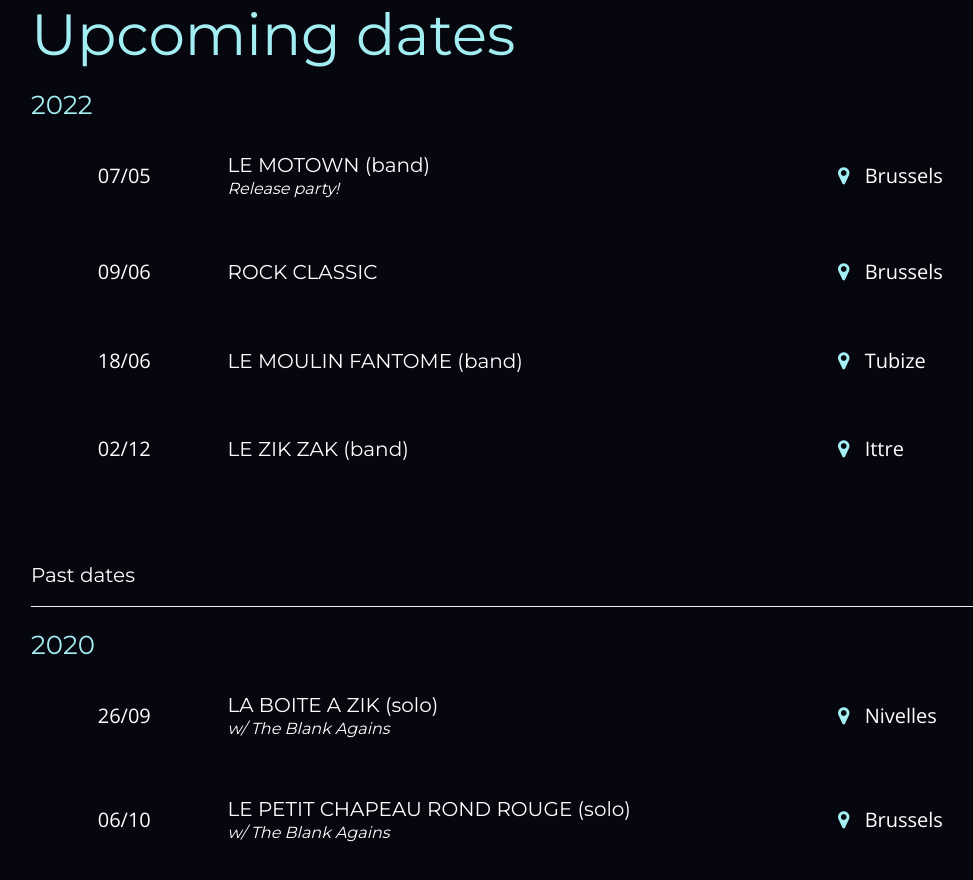
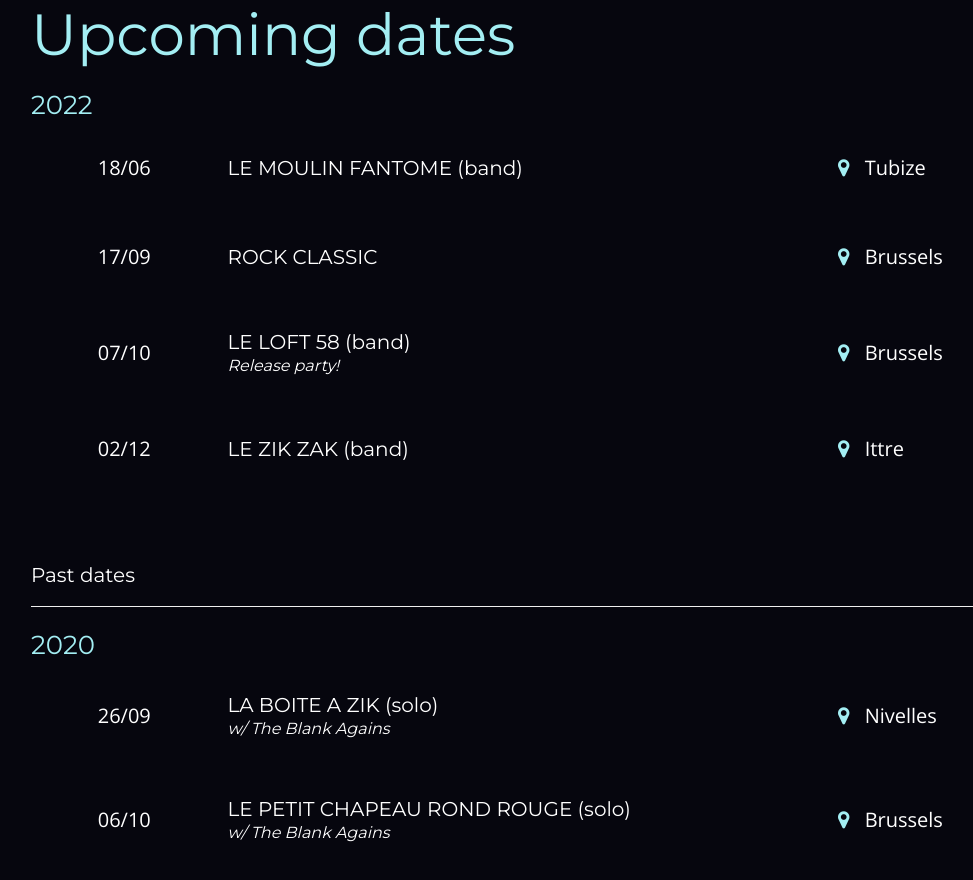
Before and after one commit to rommcb/rommcb.github.io, a plain HTML site: page index.html in a window 1280 px wide. Shown: the part 1810-2690 px from the top of the page, without its empty margins (44-1017 px from the left). Drawn offline with nearby package versions, Linux system fonts and the light colour scheme; a web font is replaced by a local one.

Commit message:
update dates

```diff
--- a/index.html
+++ b/index.html
@@ -50,24 +50,24 @@
 
         <li class="concert">
           <div class="concert-date text-center">
-            <p>07/05</p>
+            <p>18/06</p>
           </div>
           <div class="concert-venue">
-            <h3>LE MOTOWN (band)<span class="other-bands"><br><em>Release party!</em></span></h3>
+            <h3>LE MOULIN FANTOME (band)<span class="other-bands"><br><em></em></span></h3>
           </div>
           <ul class="list-inline concert-town">
             <li><a
-                href="https://www.google.be/maps/place/Motown/@50.8570851,4.3560186,16.13z/data=!4m13!1m7!3m6!1s0x47c3c3780a25b67d:0xb63525963c9a93e6!2sRue+de+Brabant+23A,+1210+Saint-Josse-ten-Noode!3b1!8m2!3d50.8570627!4d4.3601665!3m4!1s0x47c3c3663ceaec53:0xeab754279210409d!8m2!3d50.8569507!4d4.3600928"
+                    href="https://www.google.com/maps/place/Le+Moulin+Fant%C3%B4me/@50.6655894,4.1796965,15z/data=!3m1!4b1!4m5!3m4!1s0x47c3ca74a8a298af:0x66b9f364c1d04a83!8m2!3d50.6655567!4d4.1884042"
                     target="blank"><i class="fa fa-map-marker"></i></a></li>
             <li>
-              <p>Brussels</p>
+              <p>Tubize</p>
             </li>
           </ul>
         </li>
 
         <li class="concert">
           <div class="concert-date text-center">
-            <p>09/06</p>
+            <p>17/09</p>
           </div>
           <div class="concert-venue">
             <h3>ROCK CLASSIC<span class="other-bands"><br><em></em></span></h3>
@@ -84,17 +84,17 @@
 
         <li class="concert">
           <div class="concert-date text-center">
-            <p>18/06</p>
+            <p>07/10</p>
           </div>
           <div class="concert-venue">
-            <h3>LE MOULIN FANTOME (band)<span class="other-bands"><br><em></em></span></h3>
+            <h3>LE LOFT 58 (band)<span class="other-bands"><br><em>Release party!</em></span></h3>
           </div>
           <ul class="list-inline concert-town">
             <li><a
-                    href="https://www.google.com/maps/place/Le+Moulin+Fant%C3%B4me/@50.6655894,4.1796965,15z/data=!3m1!4b1!4m5!3m4!1s0x47c3ca74a8a298af:0x66b9f364c1d04a83!8m2!3d50.6655567!4d4.1884042"
+                    href="https://www.google.com/maps/place/Loft+58/@50.8438461,4.3494214,15z/data=!4m5!3m4!1s0x0:0x246711d322e66b0b!8m2!3d50.8439621!4d4.3491955"
                     target="blank"><i class="fa fa-map-marker"></i></a></li>
             <li>
-              <p>Tubize</p>
+              <p>Brussels</p>
             </li>
           </ul>
         </li>
```
Lines whose indentation alone changed are shown as unchanged.
